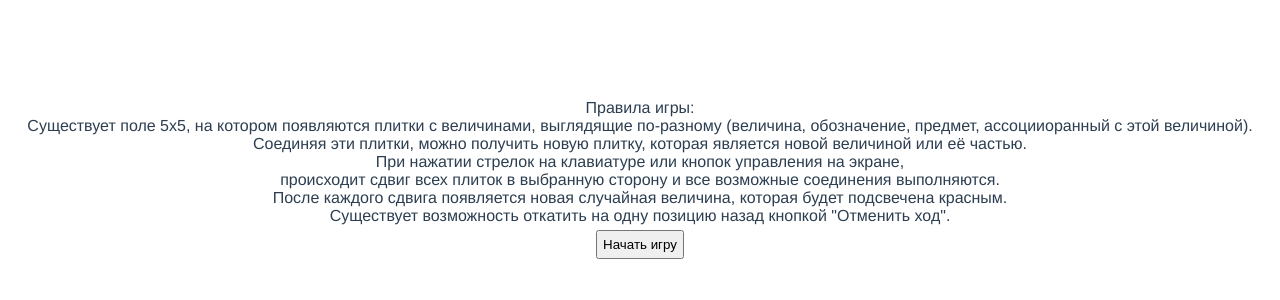
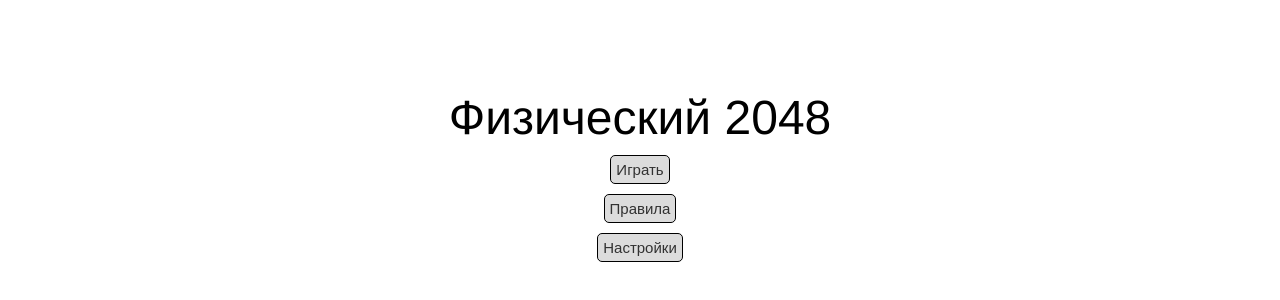
Before and after one commit to catink123/physics-2048-legacy, a Vue app: page / in a window 1280 px wide. Shown: the part 224-524 px from the top of the page. Built offline with nearby package versions, Linux system fonts and the light colour scheme.

Commit message:
theme support

```diff
--- a/src/App.vue
+++ b/src/App.vue
@@ -1,5 +1,5 @@
 <template>
-  <div id="app">
+  <div :class="'theme-' + currentTheme" id="app">
     <div class="container">
       <p>Очки: {{ score }}</p>
 
@@ -8,52 +8,127 @@
       </p>
     </div>
     <div class="container">
-      <!-- <canvas id="imageLayer" width="376" height="376" /> -->
       <canvas id="c" width="305" height="305" />
 
+      <transition name="fade">
         <div class="container gameOver" v-if="gameOver">
           <p>Игра окончена!</p>
         </div>
+      </transition>
     </div>
-    <div class="rules" v-if="!rulesRead">
-      <div class="container">
+    <transition name="fade">
+      <div class="menu" :class="'theme-' + currentTheme" v-if="!menuClosed">
+        <p style="font-size: 48px">Физический 2048</p>
+
+        <button :class="'theme-' + currentTheme" @click="menuClosed = true">
+          Играть
+        </button>
+        <button :class="'theme-' + currentTheme" @click="rulesOpen = true">
+          Правила
+        </button>
+        <transition name="fade">
+          <div class="menu" :class="'theme-' + currentTheme" v-if="rulesOpen">
+            <h1>Правила игры</h1>
             <p>
-          Правила игры:<br />
-          Существует поле 5х5, на котором появляются плитки с величинами, выглядящие по-разному (величина, обозначение, предмет, ассоцииоранный с этой величиной). <br />
+              Существует поле 5х5, на котором появляются плитки с величинами,
+              выглядящие по-разному (величина, обозначение, предмет,
+              ассоцииоранный с этой величиной). <br />
               Соединяя эти плитки, можно получить новую плитку, которая является
               новой величиной или её частью. <br />
-          При нажатии стрелок на клавиатуре или кнопок управления на экране, <br />
+              При нажатии стрелок на клавиатуре или кнопок управления на экране,
+              <br />
               происходит сдвиг всех плиток в выбранную сторону и все возможные
               соединения выполняются. <br />
-          После каждого сдвига появляется новая случайная величина, которая будет подсвечена красным. <br />
-          Существует возможность откатить на одну позицию назад кнопкой "Отменить ход". <br />
+              После каждого сдвига появляется новая случайная величина, которая
+              будет подсвечена красным. <br />
+              Существует возможность откатить на одну позицию назад кнопкой
+              "Отменить ход". <br />
             </p>
-
-        <button style="padding: 5px" @click="rulesRead = true">
-          Начать игру
+            <button :class="'theme-' + currentTheme" @click="rulesOpen = false">
+              Назад
             </button>
           </div>
+        </transition>
+        <button :class="'theme-' + currentTheme" @click="settingsOpen = true">
+          Настройки
+        </button>
+        <transition name="fade">
+          <div
+            class="menu"
+            :class="'theme-' + currentTheme"
+            v-if="settingsOpen"
+          >
+            <h1>Настройки</h1>
+            <!-- <label> Цвет 1: <input type="color" @change="onColor1Changed"> </label>
+            <label> Фон: <input type="color" @change="onBgColorChanged"> </label> -->
+            <select :class="'theme-' + currentTheme" @change="onThemeChanged">
+              <!-- <option value="default">Обычная</option>
+              <option value="night">Ночная</option> -->
+              <option
+                :value="theme.value"
+                v-for="theme in themeList"
+                :key="theme.name"
+                :selected="currentTheme === theme.value ? 'selected' : null"
+              >
+                {{ theme.name }}
+              </option>
+            </select>
+            <button
+              :class="'theme-' + currentTheme"
+              @click="settingsOpen = false"
+            >
+              Назад
+            </button>
           </div>
-    <div class="container">
-      <button @click="reset">Начать заново</button>
-      <button @click="undo" :disabled="undoUsed">Отменить ход</button>
+        </transition>
       </div>
-    <!-- <p>Используйте стрелки клавиатуры или кнопки ниже для управления.</p> -->
+    </transition>
+    <div class="container controls">
+      <button :class="'theme-' + currentTheme" @click="reset">
+        Начать заново
+      </button>
+      <button
+        :class="'theme-' + currentTheme"
+        @click="undo"
+        :disabled="undoUsed"
+      >
+        Отменить ход
+      </button>
+      <button :class="'theme-' + currentTheme" @click="menuClosed = false">
+        Меню
+      </button>
+    </div>
     <div class="container">
       <table>
         <tr>
           <td></td>
-          <td><button @click="move('up')">▲</button></td>
+          <td>
+            <button :class="'theme-' + currentTheme" @click="move('up')">
+              ▲
+            </button>
+          </td>
           <td></td>
         </tr>
         <tr>
-          <td><button @click="move('left')">◀</button></td>
+          <td>
+            <button :class="'theme-' + currentTheme" @click="move('left')">
+              ◀
+            </button>
+          </td>
           <td></td>
-          <td><button @click="move('right')">▶</button></td>
+          <td>
+            <button :class="'theme-' + currentTheme" @click="move('right')">
+              ▶
+            </button>
+          </td>
         </tr>
         <tr>
           <td></td>
-          <td><button @click="move('down')">▼</button></td>
+          <td>
+            <button :class="'theme-' + currentTheme" @click="move('down')">
+              ▼
+            </button>
+          </td>
           <td></td>
         </tr>
       </table>
@@ -65,6 +140,7 @@
 import data from "./data";
 import images from "./images";
 import Tile from "./components/Tile";
+import themes from "./themes";
 
 export default {
   name: "App",
@@ -76,8 +152,15 @@ export default {
       knownTiles: [],
       lastCreatedTile: null,
       score: 0,
-      rulesRead: false,
-      ctx: null
+      ctx: null,
+
+      // Menu bools
+      menuClosed: false,
+      rulesOpen: false,
+      settingsOpen: false,
+
+      // Customisation
+      currentTheme: "default",
     };
   },
   beforeMount() {
@@ -121,7 +204,22 @@ export default {
   computed: {
     gameOver() {
       return this.isGameOver();
+    },
+
+    themes() {
+      return themes;
+    },
+
+    themeList() {
+      var list = [];
+      for (var theme in themes) {
+        list.push({
+          name: themes[theme].name,
+          value: theme,
+        });
       }
+      return list;
+    },
   },
   methods: {
     newGrid() {
@@ -147,14 +245,13 @@ export default {
         }
       }
       var index = emptySpaces[Math.floor(Math.random() * emptySpaces.length)];
-      var number = this.knownTiles[
-        Math.random() * 1 > 0.9 ? 1 : 0
-      ];
+      var number = this.knownTiles[Math.random() * 1 > 0.9 ? 1 : 0];
       arr[index[0]][index[1]].value = number;
       arr[index[0]][index[1]].isNewTile = true;
       var display = data.appearance.display[number];
       if (display) {
-        arr[index[0]][index[1]].display = display[Math.round(Math.random() * (display.length - 1))];
+        arr[index[0]][index[1]].display =
+          display[Math.round(Math.random() * (display.length - 1))];
       } else {
         arr[index[0]][index[1]].display = number;
       }
@@ -170,7 +267,7 @@ export default {
         }
       });
       var zeroes = [];
-      for (var i = 0; i < (4 - arr.length); i++) {
+      for (var i = 0; i < 4 - arr.length; i++) {
         zeroes[i] = new Tile("", "");
       }
       arr = zeroes.concat(arr);
@@ -191,7 +288,9 @@ export default {
         if (result !== undefined) {
           var appearance = data.appearance.display[result];
           arr[i].value = result;
-          if (appearance !== undefined) arr[i].display = appearance[Math.floor(Math.random() * appearance.length)];
+          if (appearance !== undefined)
+            arr[i].display =
+              appearance[Math.floor(Math.random() * appearance.length)];
           else arr[i].display = result;
           arr[i - 1].value = "";
           arr[i - 1].display = "";
@@ -199,7 +298,10 @@ export default {
             this.knownTiles.push(result);
             this.lastCreatedTile = data.appearance.display[result][0];
           }
-          var scoreEarned = Math.pow(2, this.knownTiles.findIndex(val => val === result) + 1);
+          var scoreEarned = Math.pow(
+            2,
+            this.knownTiles.findIndex((val) => val === result) + 1
+          );
           this.score += scoreEarned;
         }
       }
@@ -272,8 +374,7 @@ export default {
           if (grid[i][j].isNewTile === true) {
             c.strokeStyle = "red";
             c.lineWidth = 6;
-          }
-          else {
+          } else {
             c.strokeStyle = "black";
             c.lineWidth = 2;
             c.filter = "";
@@ -317,8 +418,9 @@ export default {
             c.fillRect(j * rectW + 5, i * rectH + 5, rectW - 5, rectH - 5);
             var args = grid[i][j].display.split(" ");
             var image = new Image();
-            image.onload = function() {
-              if (data.appearance.fontColor[grid[i][j].value] !== "black") c.filter = "invert(1)";
+            image.onload = function () {
+              if (data.appearance.fontColor[grid[i][j].value] !== "black")
+                c.filter = "invert(1)";
               c.drawImage(this, j * rectW + 5, i * rectH + 5);
               c.filter = "invert(0)";
             };
@@ -437,7 +539,11 @@ export default {
       this.previousGrid = [];
       this.updateCanvas();
       this.undoUsed = true;
-    }
+    },
+
+    onThemeChanged(e) {
+      this.currentTheme = e.target.value;
+    },
   },
 
   mounted() {
@@ -447,11 +553,14 @@ export default {
 </script>
 
 <style>
+@import url(./themes/default.css);
+@import url(./themes/night.css);
+
 body {
   margin: 0;
 }
 
-div.rules {
+div.menu {
   position: absolute;
   background: white;
   width: 100%;
@@ -459,13 +568,18 @@ div.rules {
   display: flex;
   flex-direction: column;
   justify-content: center;
+  align-items: center;
+  z-index: 10;
 }
 
-div.rules .container {
-  display: block;
+div.menu button {
+  padding: 5px;
+  width: fit-content;
+  margin: 5px;
 }
 
-p {
+p,
+h1 {
   margin: 5px 0;
 }
 
@@ -503,7 +617,6 @@ div.value p {
   -webkit-font-smoothing: antialiased;
   -moz-osx-font-smoothing: grayscale;
   text-align: center;
-  color: #2c3e50;
   display: flex;
   flex-direction: column;
   justify-items: center;
@@ -512,10 +625,20 @@ div.value p {
   margin: 0;
 }
 
+h1 {
+  font-family: Avenir, Helvetica, Arial, sans-serif-serif;
+  font-size: 50px;
+  font-weight: normal;
+}
+
 div.container {
   display: flex;
   flex-direction: row;
   justify-content: center;
+}
+
+div.container.vertical {
+  flex-direction: column !important;
 }
 
 div.container.gameOver {
@@ -526,27 +649,45 @@ div.container.gameOver {
   background: rgba(255, 255, 255, 0.95);
 }
 
-table button {
-  width: 75px;
-  height: 75px;
-  font-size: 50px;
+button, select {
+  padding: 5px;
+  margin: 2.5px;
   border: 1px solid black;
   outline: none;
-  border-radius: 10px;
+  font-size: 15px;
+  border-radius: 5px;
   background: rgb(220, 220, 220);
   color: rgb(50, 50, 50);
-  transition-duration: .1s;
+  transition-duration: 0.1s;
   transition-property: all;
   user-select: none;
 }
 
-table button:hover {
-  background: rgb(240, 240, 240)
+button:active {
+  background: rgb(100, 100, 100);
+  color: white;
+  transform: scale(0.95);
 }
 
-table button:active {
-  background: rgb(100, 100, 100);
-  color: white;
-  transform: scale(0.95)
+button:disabled {
+  opacity: 0.5;
+}
+
+table button {
+  width: 75px;
+  height: 75px;
+  border-radius: 10px;
+  font-size: 50px;
+  margin: 0px;
+}
+
+.fade-enter-active,
+.fade-leave-active {
+  transition: opacity 0.25s;
+}
+
+.fade-enter,
+.fade-leave-to {
+  opacity: 0;
 }
 </style>
--- /dev/null
+++ b/src/themes.js
@@ -0,0 +1,8 @@
+export default {
+  default: {
+    name: 'Обычная'
+  },
+  night: {
+    name: 'Ночная'
+  }
+}
--- /dev/null
+++ b/src/themes/default.css
@@ -0,0 +1,14 @@
+button.theme-default, select.theme-default {
+  background: rgb(220, 220, 220);
+  color: rgb(50, 50, 50)
+}
+
+button.theme-default:active {
+  background: rgb(100, 100, 100);
+  color: white;
+}
+
+div.menu.theme-default {
+  background: white;
+  color: black;
+}
```
Also changed, not shown: src/themes/night.css (added, +15 -0 lines). Lines whose indentation alone changed are shown as unchanged.
